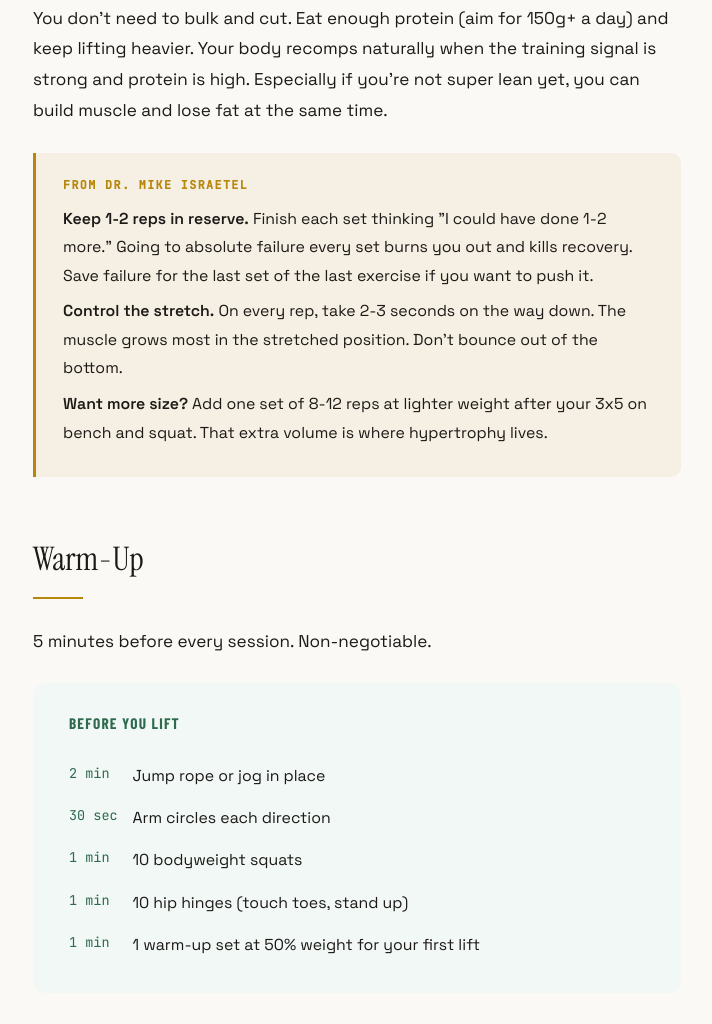
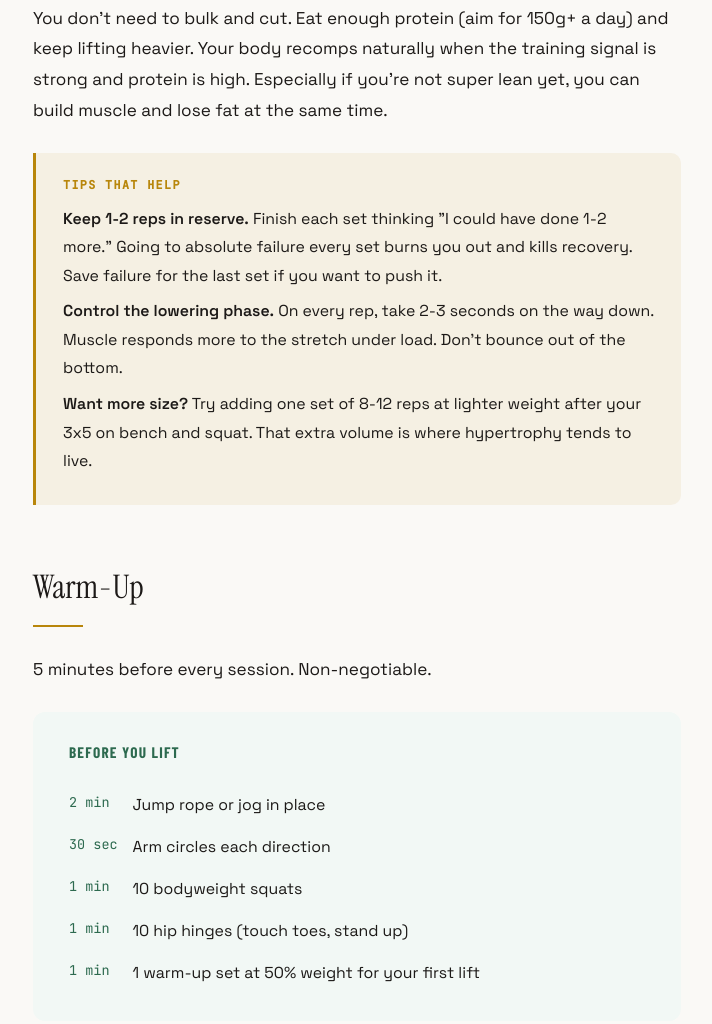
Before and after one commit to a-deal/a-deal.github.io, a plain HTML site: page guides/manny-program.html in a window 1280 px wide. Shown: the part 1730-2754 px from the top of the page, without its empty margins (283-995 px from the left). Drawn offline with nearby package versions, Linux system fonts and the light colour scheme; a web font is replaced by a local one.

Commit message:
Soften tips, add check-in section to Manny program

```diff
--- a/guides/manny-program.html
+++ b/guides/manny-program.html
@@ -143,10 +143,10 @@
   <p>You don't need to bulk and cut. Eat enough protein (aim for 150g+ a day) and keep lifting heavier. Your body recomps naturally when the training signal is strong and protein is high. Especially if you're not super lean yet, you can build muscle and lose fat at the same time.</p>
 
   <div class="tip-card">
-    <h4>From Dr. Mike Israetel</h4>
-    <p><strong>Keep 1-2 reps in reserve.</strong> Finish each set thinking "I could have done 1-2 more." Going to absolute failure every set burns you out and kills recovery. Save failure for the last set of the last exercise if you want to push it.</p>
-    <p><strong>Control the stretch.</strong> On every rep, take 2-3 seconds on the way down. The muscle grows most in the stretched position. Don't bounce out of the bottom.</p>
-    <p><strong>Want more size?</strong> Add one set of 8-12 reps at lighter weight after your 3x5 on bench and squat. That extra volume is where hypertrophy lives.</p>
+    <h4>Tips That Help</h4>
+    <p><strong>Keep 1-2 reps in reserve.</strong> Finish each set thinking "I could have done 1-2 more." Going to absolute failure every set burns you out and kills recovery. Save failure for the last set if you want to push it.</p>
+    <p><strong>Control the lowering phase.</strong> On every rep, take 2-3 seconds on the way down. Muscle responds more to the stretch under load. Don't bounce out of the bottom.</p>
+    <p><strong>Want more size?</strong> Try adding one set of 8-12 reps at lighter weight after your 3x5 on bench and squat. That extra volume is where hypertrophy tends to live.</p>
   </div>
 
   <h2>Warm-Up</h2>
@@ -192,6 +192,12 @@
 
 </div>
 
+  <h2>Check In</h2>
+  <div class="divider"></div>
+  <p>Give this a couple weeks and let me know how it feels. What's heavy, what's easy, what's sore. We can adjust from there. The first week might feel light. That's by design. The weight catches up fast.</p>
+
+</div>
+
 <div class="footer">
   Built for Manny by Andrew Deal. March 2026.
 </div>
```
